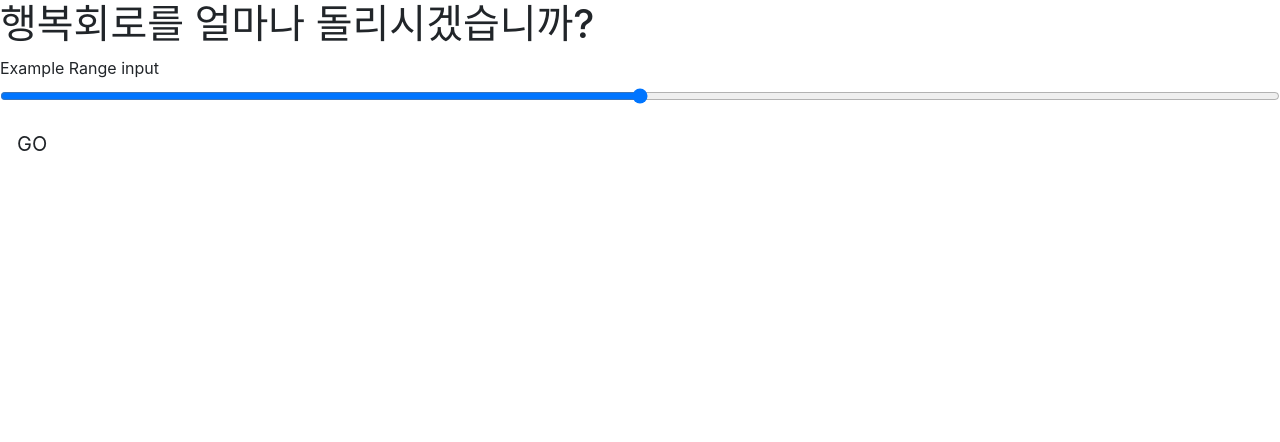
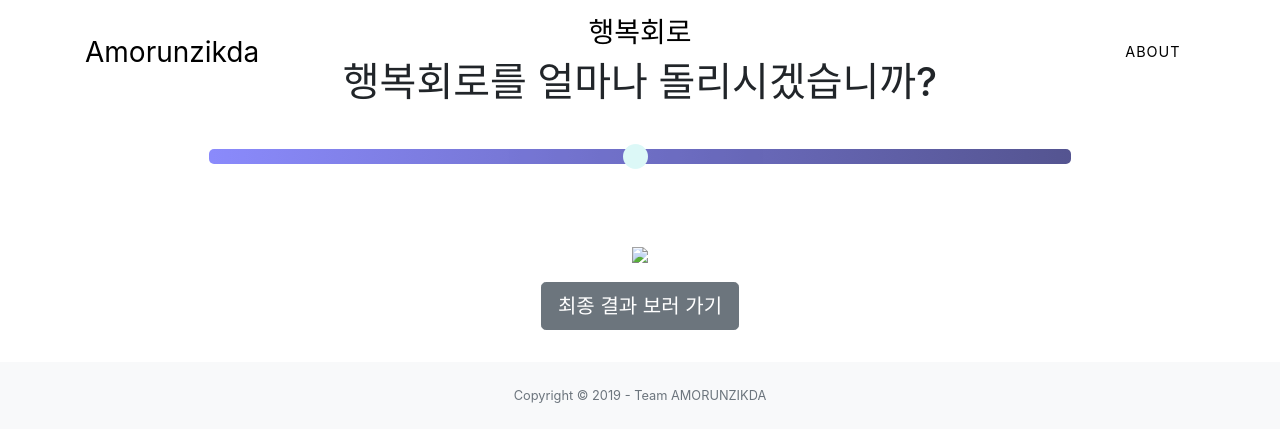
Before and after one commit to skleee/amorunzikda, a Django app: template scoreapp/templates/happy.html in a window 1280 px wide. Shown: the top 442 px of the page. Run offline with Django 3.2, Linux system fonts and the light colour scheme; the template is opened without the code that fills it, so the values that code supplies are empty; some libraries are stand-ins or nearby versions.

Commit message:
happy sujeong

```diff
--- a/scoreapp/templates/happy.html
+++ b/scoreapp/templates/happy.html
@@ -1,12 +1,78 @@
-<link rel="stylesheet" href="https://stackpath.bootstrapcdn.com/bootstrap/4.3.1/css/bootstrap.min.css" integrity="sha384-ggOyR0iXCbMQv3Xipma34MD+dH/1fQ784/j6cY/iJTQUOhcWr7x9JvoRxT2MZw1T" crossorigin="anonymous">
+{% extends 'base.html' %}
+{% block content %}
+<link rel="stylesheet" href="https://stackpath.bootstrapcdn.com/bootstrap/4.3.1/css/bootstrap.min.css"
+integrity="sha384-ggOyR0iXCbMQv3Xipma34MD+dH/1fQ784/j6cY/iJTQUOhcWr7x9JvoRxT2MZw1T" crossorigin="anonymous">
+<style>
+.slider {
+  -webkit-appearance: none;
+  width: 80%;
+  height: 15px;
+  border-radius: 5px;
+  background: linear-gradient( to right, #5858FA, #0B0B61 );
+  outline: none;
+  opacity: 0.7;
+  -webkit-transition: .2s;
+  transition: opacity .2s;
+}
 
-<h1>행복회로를 얼마나 돌리시겠습니까?</h1>
+.slider::-webkit-slider-thumb {
+  -webkit-appearance: none;
+  appearance: none;
+  width: 25px;
+  height: 25px;
+  border-radius: 50%;
+  background: #CEF6F5;
+  cursor: pointer;
+}
 
-<form>
+.slider::-moz-range-thumb {
+  width: 25px;
+  height: 25px;
+  border-radius: 50%;
+  background: radial-gradient( #EFF2FB, #00FFFF, #EFFBFB );
+  cursor: pointer;
+}
+
+</style>
+<!doctype html>
+<html lang="en">
+  <head>
+    <meta charset="utf-8">
+    <meta name="viewport" content="width=device-width, initial-scale=1, shrink-to-fit=no">
+    <meta name="description" content="">
+    <meta name="author" content="Mark Otto, Jacob Thornton, and Bootstrap contributors">
+    <meta name="generator" content="Jekyll v3.8.5">
+    <title>Cover Template · Bootstrap</title>
+
+    <link rel="canonical" href="https://getbootstrap.com/docs/4.3/examples/cover/">
+
+    <link href="cover.css" rel="stylesheet">
+  </head>
+  <body class="text-center">
+    <div class="cover-container d-flex w-100 h-100 p-3 mx-auto flex-column">
+
+  <header class="masthead mb-auto">
+    <div class="inner">
+      <h3 class="masthead-brand">행복회로</h3>
+  </header>
+
+  <main role="main" class="inner cover">
+        <h1 class="cover-heading">행복회로를 얼마나 돌리시겠습니까?</h1>
+          <p class="lead">
     <div class="form-group">
-      <label for="formControlRange">Example Range input</label>
-      <input type="range" class="form-control-range" id="formControlRange">
+    <label for="formControlRange"></label>
+<div class="slidecontainer">
+  <input type="range" min="1" max="100" value="50" class="slider" name="happythinking">
+  <br><br><br><br>
+  <a href="url"><img src="https://t1.daumcdn.net/cfile/tistory/995B20335A200C021E" width=></a>
+</div>
     </div>
-  </form>
+    <p class="lead">
+      <a class="btn btn-lg btn-secondary" href="{ %url 'result'% }">최종 결과 보러 가기</a>
+    </p>
+  </main>
 
-<button type="button" class="btn btn-default btn-lg active" href="{ %url 'result'% }">GO </button>
+</div>
+</body>
+</html>
+{% endblock %}
```
